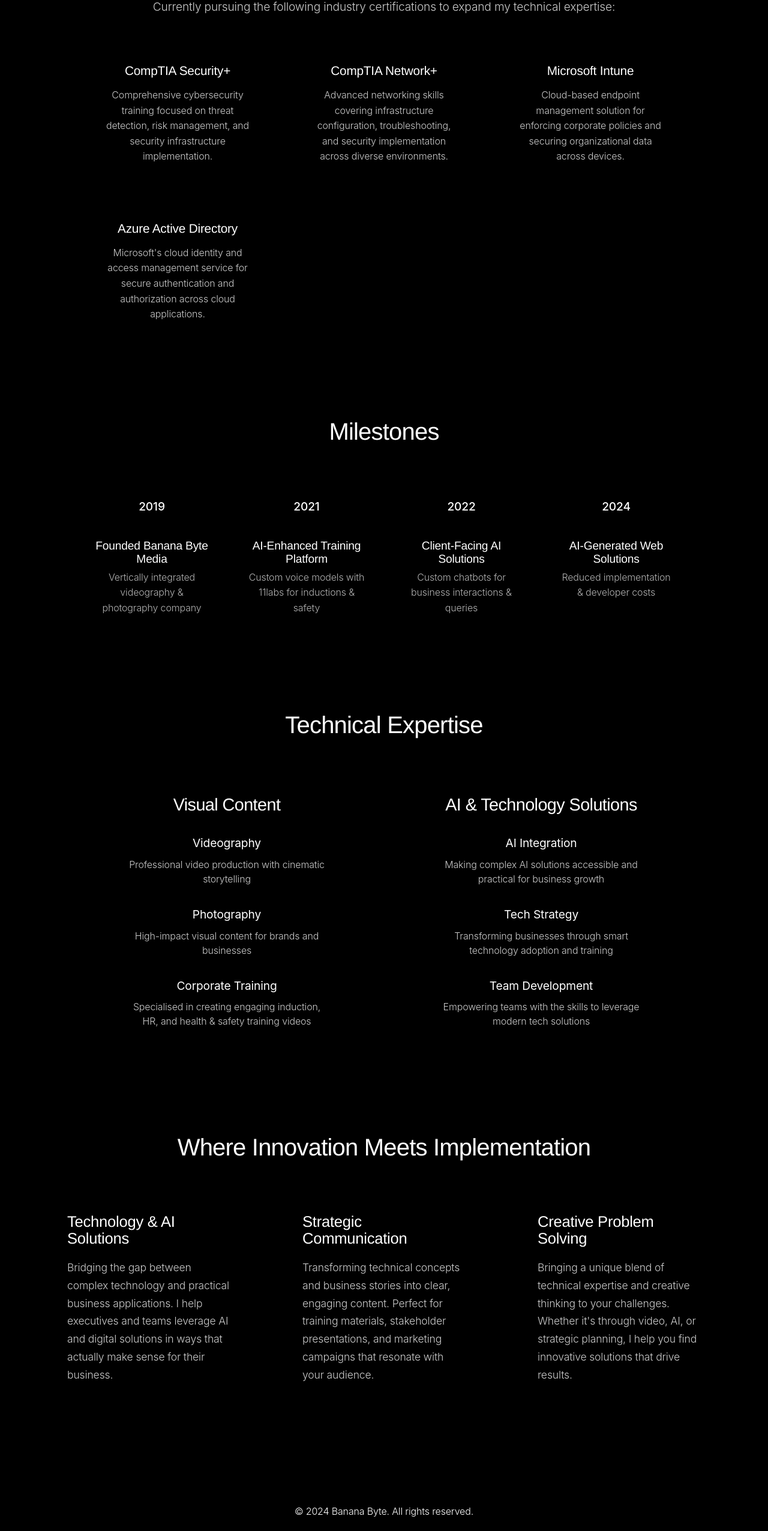
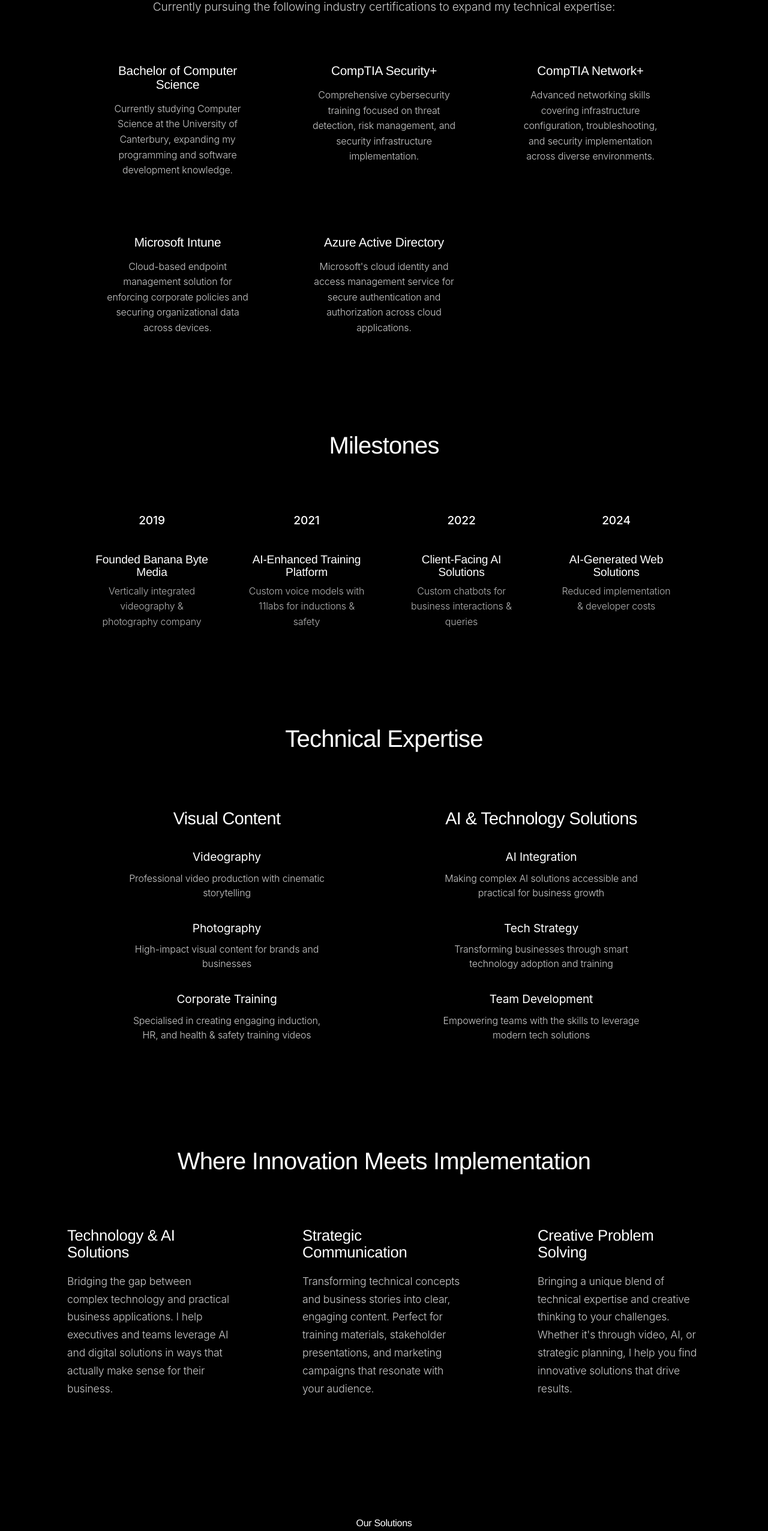
Before and after one commit to mrtwomore/Bananabyte, a Next.js app: page /about in a window 1280 px wide. Shown: the part 1484-4036 px from the top of the page at 60% size. Built offline with nearby package versions, Linux system fonts and the light colour scheme.

Commit message:
Add Computer Science degree to professional development section

```diff
--- a/pages/about.js
+++ b/pages/about.js
@@ -67,6 +67,10 @@
             <h2>Professional Development</h2>
             <p className={styles.certIntro}>Currently pursuing the following industry certifications to expand my technical expertise:</p>
             <div className={styles.certGrid}>
+              <div className={styles.certCard}>
+                <h3>Bachelor of Computer Science</h3>
+                <p>Currently studying Computer Science at the University of Canterbury, expanding my programming and software development knowledge.</p>
+              </div>
               <div className={styles.certCard}>
                 <h3>CompTIA Security+</h3>
                 <p>Comprehensive cybersecurity training focused on threat detection, risk management, and security infrastructure implementation.</p>
@@ -173,6 +177,13 @@
       </main>
 
       <footer className={styles.footer}>
+        <div className={styles.footerColumn}>
+          <h4>Our Solutions</h4>
+          <Link href="/services" className={styles.footerLink}>Website Photography</Link>
+          <Link href="/services" className={styles.footerLink}>Product Photography</Link>
+          <Link href="/services" className={styles.footerLink}>AI Solutions</Link>
+          <Link href="/personal-training" className={styles.footerLink}>Personal Training</Link>
+        </div>
         <p>© 2024 Banana Byte. All rights reserved.</p>
       </footer>
     </div>
```
